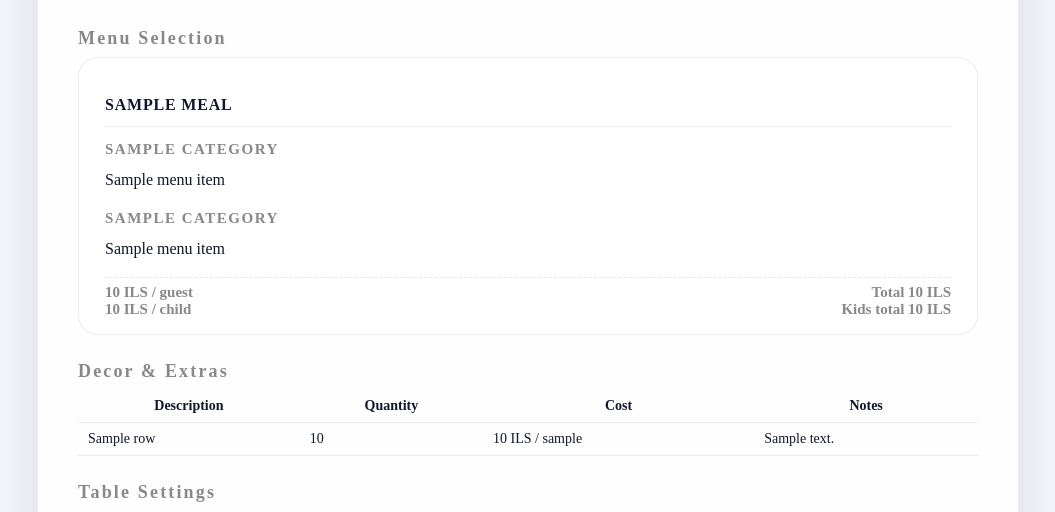
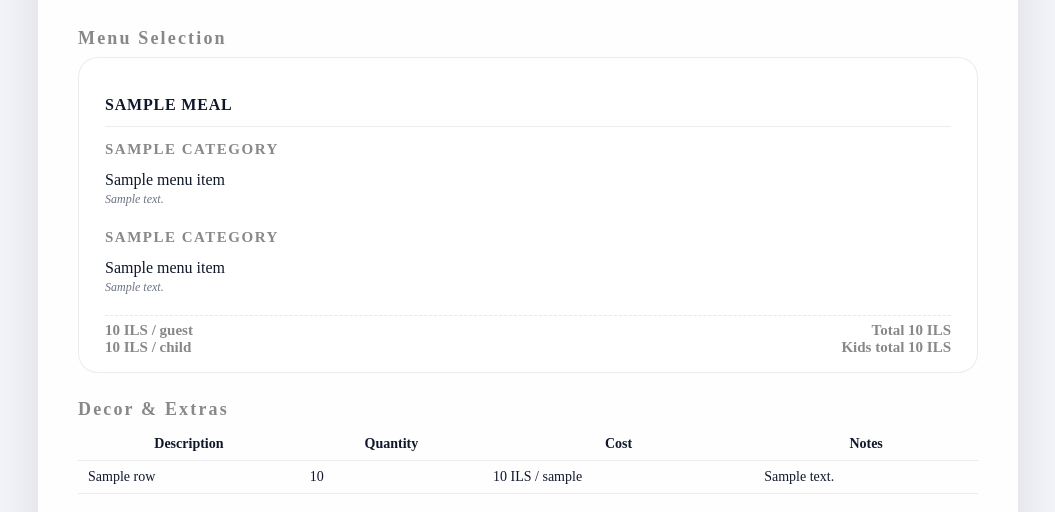
Before and after one commit to joeapter/CaterBasePro, a Django app: template client_estimates/templates/admin/estimate_print.html in a window 1280 px wide. Shown: the part 303-815 px from the top of the page, without its empty margins (112-1167 px from the left). Run offline with Django 4.2, Linux system fonts and the light colour scheme; data comes from the database, SQL or seed files in the repository; tables that the repository leaves empty hold one stand-in row (values such as "Sample post"); the template is opened without the code that fills it: values that come from a table or form of the project are taken from there, most other values are stand-ins (such as "Sample title", 1, 10 or a date in 2020); grey boxes marked "Sample" are stand-in pictures.

Commit message:
Add menu item descriptions to estimate PDF

```diff
--- a/client_estimates/templates/admin/estimate_print.html
+++ b/client_estimates/templates/admin/estimate_print.html
@@ -205,6 +205,13 @@
             border-bottom: 1px solid rgba(15,23,42,0.05);
         }
         .meal-category li:last-child { border-bottom: none; }
+        .menu-item-description {
+            margin-top: 2px;
+            font-size: 12px;
+            font-style: italic;
+            color: #6b7280;
+            line-height: 1.4;
+        }
         .meal-card-foot {
             display: flex;
             justify-content: space-between;
@@ -350,7 +357,14 @@
                                 <h4>{{ category.name }}</h4>
                                 <ul>
                                     {% for choice in category.choices %}
-                                        <li>{{ choice.menu_item.name }}</li>
+                                        <li>
+                                            {{ choice.menu_item.name }}
+                                            {% if choice.menu_item.description %}
+                                                <div class="menu-item-description">
+                                                    {{ choice.menu_item.description|linebreaksbr }}
+                                                </div>
+                                            {% endif %}
+                                        </li>
                                     {% endfor %}
                                 </ul>
                             </div>
@@ -361,7 +375,14 @@
                                     <h4>{{ category.name }}</h4>
                                     <ul>
                                         {% for choice in category.choices %}
-                                            <li>{{ choice.menu_item.name }}</li>
+                                            <li>
+                                                {{ choice.menu_item.name }}
+                                                {% if choice.menu_item.description %}
+                                                    <div class="menu-item-description">
+                                                        {{ choice.menu_item.description|linebreaksbr }}
+                                                    </div>
+                                                {% endif %}
+                                            </li>
                                         {% endfor %}
                                     </ul>
                                 </div>
```
